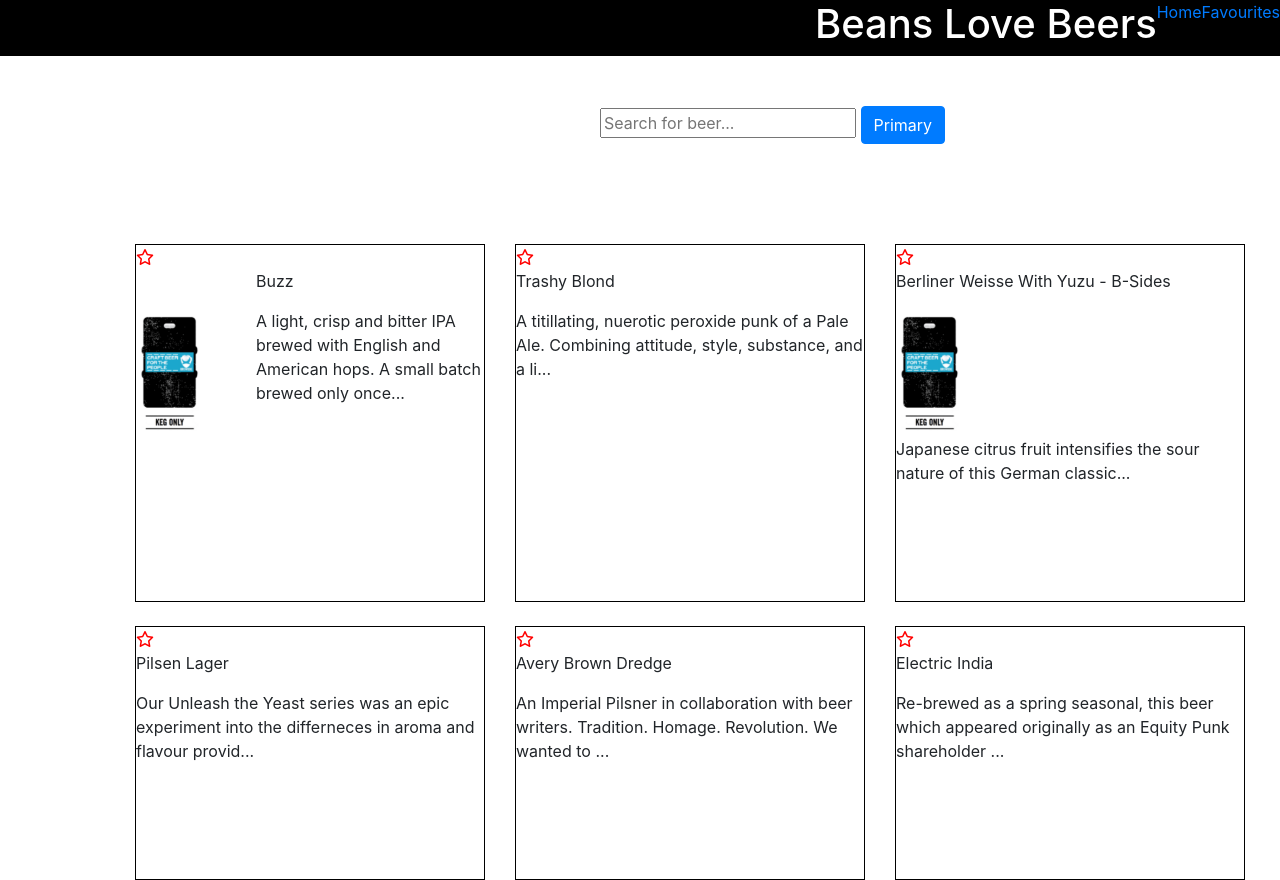
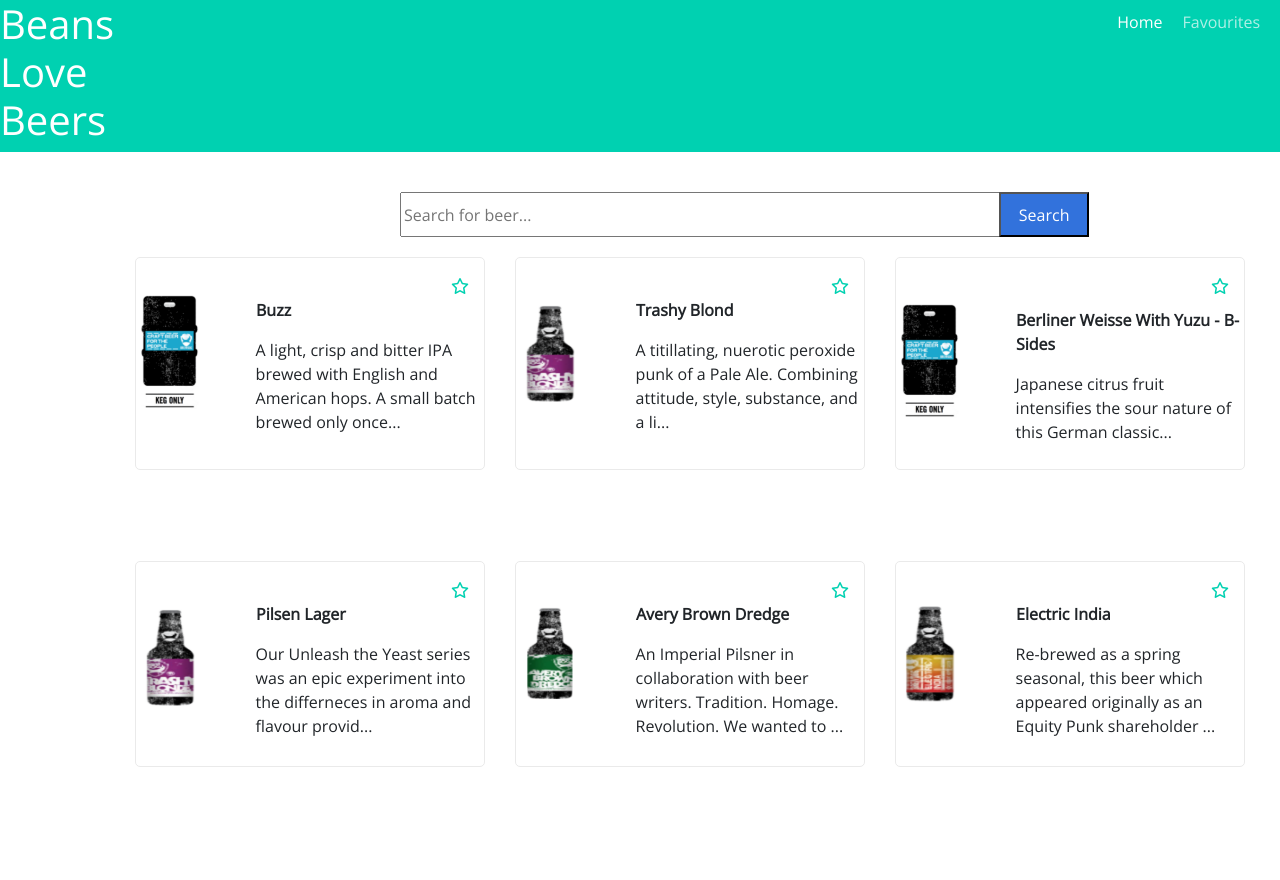
Before and after one commit to Nancy4510/BeansLoveBeers-Client, a website built with webpack: page index.html in a window 1280 px wide. After the commit the page ends 805 px from the top, so only its background shows below. Built offline with nearby package versions, Linux system fonts and the light colour scheme.

Commit message:
Continuing to style the page
Continuing to style the page and adding finishing touches.

```diff
--- a/assets/styles/index.scss
+++ b/assets/styles/index.scss
@@ -1,34 +1,100 @@
 @import '~bootstrap/scss/bootstrap';
-// * {
-//   box-sizing: content-box;
-// }
+@import url('https://fonts.googleapis.com/css?family=Open+Sans|Public+Sans:300,400&display=swap');
+
+* {
+  box-sizing: border-box;
+}
+
+body {
+  font-family: 'Open Sans', sans-serif;
+  margin: auto;
+}
 
 nav {
-  background-color: black;
+  background-color: #00d1b1;
   color: white;
   display: flex;
   justify-content: flex-end;
 }
 
+#main-title {
+  margin-right: 945px;
+}
+
+a {
+  color: white;
+  margin-right: 20px;
+  margin-top: 10px;
+}
+
+.favourites {
+  color: #aff0e6;
+}
+
 i {
-  color: red;
-  // margin-left: 400px;
+  color: #00d1b1;
+  margin-top: 20px;
+  margin-left: 315px;
 }
 
 .search-bar {
-  margin: 50px 600px;
-  width: 400px;
+  margin-top: 40px;
+  margin-left: 400px;
+  margin-bottom: -30px;
+}
+
+input {
+  height: 45px;
+  width: 600px;
+}
+
+::placeholder {
+  margin-left: -60px;
+}
+
+button {
+  background-color: #3272dc;
+  color: white;
+  height: 45px;
+  // margin-bottom: -40px;
+  margin-left: -5px;
+  width: 90px;
 }
 
 .beer {
-  border: 1px solid black;
-  height: 100%;
+  border: 1px solid #eaeaea;
+  border-radius: 5px;
+  height: 70%;
   margin: 50px 50px;
   width: 100%;;
 }
 
-.image-and-text {
+.div-image-and-text {
   display: flex;
+}
+
+#img-buzz {
+  margin-top: -50px;
+}
+
+#img-trashy-blonde {
+  margin-top: -50px;
+}
+
+#img-berliner {
+  margin-top: -75px;
+}
+
+#img-pilsen {
+  margin-top: -50px;
+}
+
+#img-avery {
+  margin-top: -50px;
+}
+
+#img-electric-india {
+  margin-top: -50px;
 }
 
 .title-and-paragraph {
@@ -37,9 +103,56 @@
   }
 
   #title-buzz {
+    font-weight: bold;
     margin-left: 120px;
   }
 
-  .text {
+  #title-trashy-blond {
+    font-weight: bold;
+    margin-left: 120px;
+  }
+
+  #title-berliner {
+    font-weight: bold;
+    margin-left: 120px;
+    margin-top: 10px;
+  }
+
+  #title-pilsen-lager {
+    font-weight: bold;
+    margin-left: 120px;
+  }
+
+  #title-avery-brown-dredge {
+    font-weight: bold;
+    margin-left: 120px;
+  }
+
+  #title-electric-india {
+    font-weight: bold;
+    margin-left: 120px;
+  }
+
+  #text-buzz {
     margin-left: 50px;
   }
+
+  #text-trashy-blonde {
+    margin-left: 50px;
+  }
+
+  #text-berliner {
+    margin-left: 50px;
+  }
+
+  #text-pilsen-lager {
+    margin-left: 50px;
+  }
+
+  #text-avery-brown-dredge {
+    margin-left: 50px;
+  }
+
+  #text-electric-india {
+    margin-left: 50px;
+  }
--- a/index.html
+++ b/index.html
@@ -17,14 +17,15 @@
 <body>
   <!-- <h1>Beans Love Beers</h1> -->
   <nav>
-    <h1>Beans Love Beers</h1>
+    <h1 id='main-title'>Beans Love Beers</h1>
     <a href="#">Home</a>
-    <a href="#">Favourites</a>
+    <a class='favourites' href="#">Favourites</a>
   </nav>
 
   <div class="search-bar">
     <input type="text" placeholder="Search for beer..." name="search">
-    <button type="button" class="btn btn-primary">Primary</button>
+    <!-- <button type="button" class="btn btn-primary">Search</button> -->
+    <button type="button">Search</button>
   </div>
 
   <div class="container">
@@ -34,10 +35,9 @@
           <section id='buzz'>
             <i class="far fa-star"></i>
             <p id='title-buzz'>Buzz</p>
-            <div class="image-and-text">
-              <img src="buzz.png" alt="" width=70px;>
-              <!-- <p id='title-buzz'>Buzz</p> -->
-              <p class='text'>A light, crisp and bitter IPA brewed with English and American hops. A small batch brewed only once...</p>
+            <div class="div-image-and-text">
+              <img id='img-buzz' src="buzz.png" alt="" width=20% height=50%>
+              <p id='text-buzz'>A light, crisp and bitter IPA brewed with English and American hops. A small batch brewed only once...</p>
             </div>
           </section>
         </div>
@@ -47,8 +47,11 @@
         <div id="trashy-blonde" class="beer">
           <section id='trashy-blonde'>
             <i class="far fa-star"></i>
-            <p>Trashy Blond</p>
-            <p>A titillating, nuerotic peroxide punk of a Pale Ale. Combining attitude, style, substance, and a li...</p>
+            <p id='title-trashy-blond'>Trashy Blond</p>
+            <div class="div-image-and-text">
+            <img id='img-trashy-blonde' src="beer.png" alt="" width=20% height=50%>
+            <p id='text-trashy-blonde'>A titillating, nuerotic peroxide punk of a Pale Ale. Combining attitude, style, substance, and a li...</p>
+          </div>
           </section>
         </div>
       </div>
@@ -58,22 +61,27 @@
           <section id='berliner'>
             <i class="far fa-star"></i>
             <p id="title-berliner">Berliner Weisse With Yuzu - B-Sides</p>
-            <img src="buzz.png" alt="" width=70px;>
-            <p>Japanese citrus fruit intensifies the sour nature of this German classic...</p>
+            <div class="div-image-and-text">
+            <img id='img-berliner' src="buzz.png" alt="" width=20% height=50%>
+            <p id='text-berliner'>Japanese citrus fruit intensifies the sour nature of this German classic...</p>
+            </div>
           </section>
         </div>
       </div>
     </div>
   </div>
-<br>
+
   <div class="container">
   <div class="row">
     <div class="col-sm-4">
       <div id="pilsen-lager" class="beer">
         <section id='pilsen-lager'>
           <i class="far fa-star"></i>
-          <p>Pilsen Lager</p>
-          <p>Our Unleash the Yeast series was an epic experiment into the differneces in aroma and flavour provid...</p>
+          <p id='title-pilsen-lager'>Pilsen Lager</p>
+          <div class="div-image-and-text">
+          <img id='img-pilsen' src="beer.png" alt="" width=20% height=50%>
+          <p id='text-pilsen-lager'>Our Unleash the Yeast series was an epic experiment into the differneces in aroma and flavour provid...</p>
+        </div>
         </section>
       </div>
     </div>
@@ -82,8 +90,11 @@
       <div id="avery-brown-dredge" class="beer">
         <section id='avery-brown-dredge'>
           <i class="far fa-star"></i>
-          <p>Avery Brown Dredge</p>
-          <p>An Imperial Pilsner in collaboration with beer writers. Tradition. Homage. Revolution. We wanted to ...</p>
+          <p id='title-avery-brown-dredge'>Avery Brown Dredge</p>
+          <div class="div-image-and-text">
+          <img id='img-avery' src="avery-brown-dredge.png" alt="" width=20% height=50%>
+          <p id='text-avery-brown-dredge'>An Imperial Pilsner in collaboration with beer writers. Tradition. Homage. Revolution. We wanted to ...</p>
+        </div>
         </section>
       </div>
     </div>
@@ -92,8 +103,11 @@
       <div id="electric-india" class="beer">
         <section id='electric-india'>
           <i class="far fa-star"></i>
-          <p>Electric India</p>
-          <p>Re-brewed as a spring seasonal, this beer which appeared originally as an Equity Punk shareholder ...</p>
+          <p id='title-electric-india'>Electric India</p>
+          <div class="div-image-and-text">
+          <img id='img-electric-india' src="electric-india.png" alt="" width=20% height=50%>
+          <p id='text-electric-india'>Re-brewed as a spring seasonal, this beer which appeared originally as an Equity Punk shareholder ...</p>
+        </div>
         </section>
       </div>
     </div>
```
